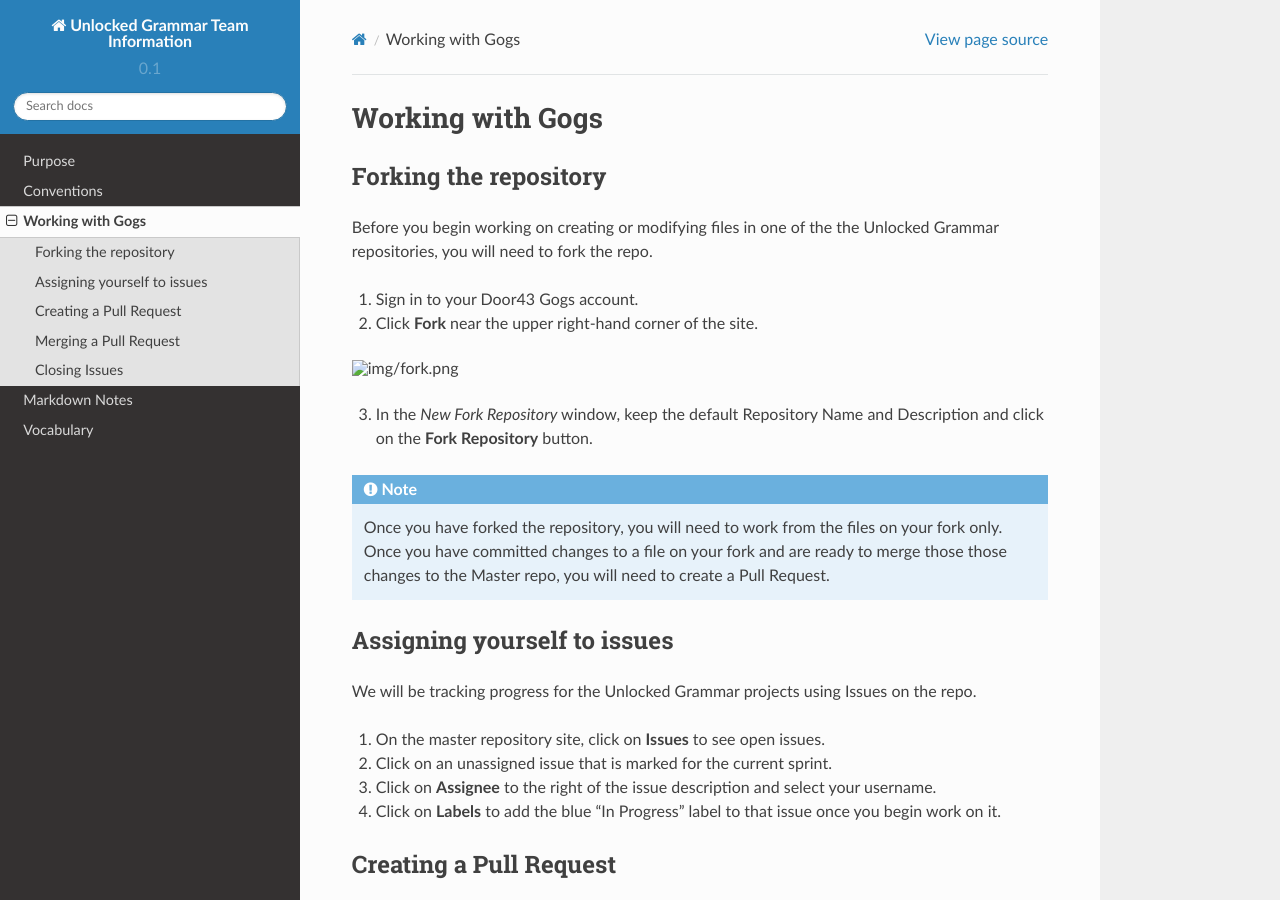
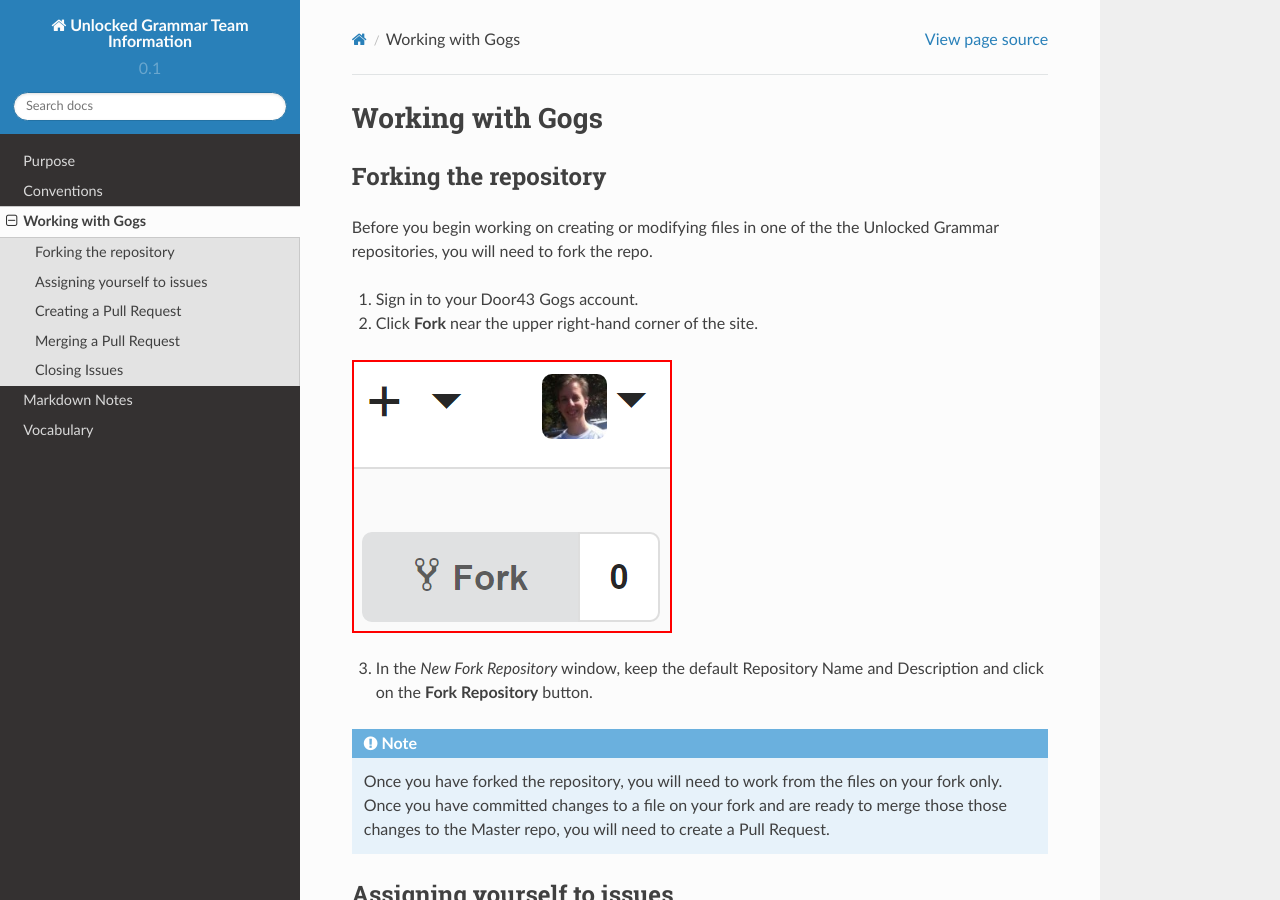
Before and after one commit to unfoldingWord-dev/Unlocked-Grammar-Info, a Sphinx documentation site: the page built from docs/gogs.rst, in a window 1280 px wide and 900 px high. Built offline with Sphinx 7.4.7 and the Read the Docs theme 2.0.0, drawn with Linux system fonts in a browser that asks for light colours.

Commit message:
Fix for image

```diff
--- a/docs/gogs.rst
+++ b/docs/gogs.rst
@@ -8,7 +8,7 @@
 1. Sign in to your Door43 Gogs account.
 2. Click **Fork** near the upper right-hand corner of the site.
 
-.. image:: /img/fork.png
+.. image:: /img/fork.PNG
 
 3. In the *New Fork Repository* window, keep the default Repository Name and Description and click on the **Fork Repository** button.
 
```
